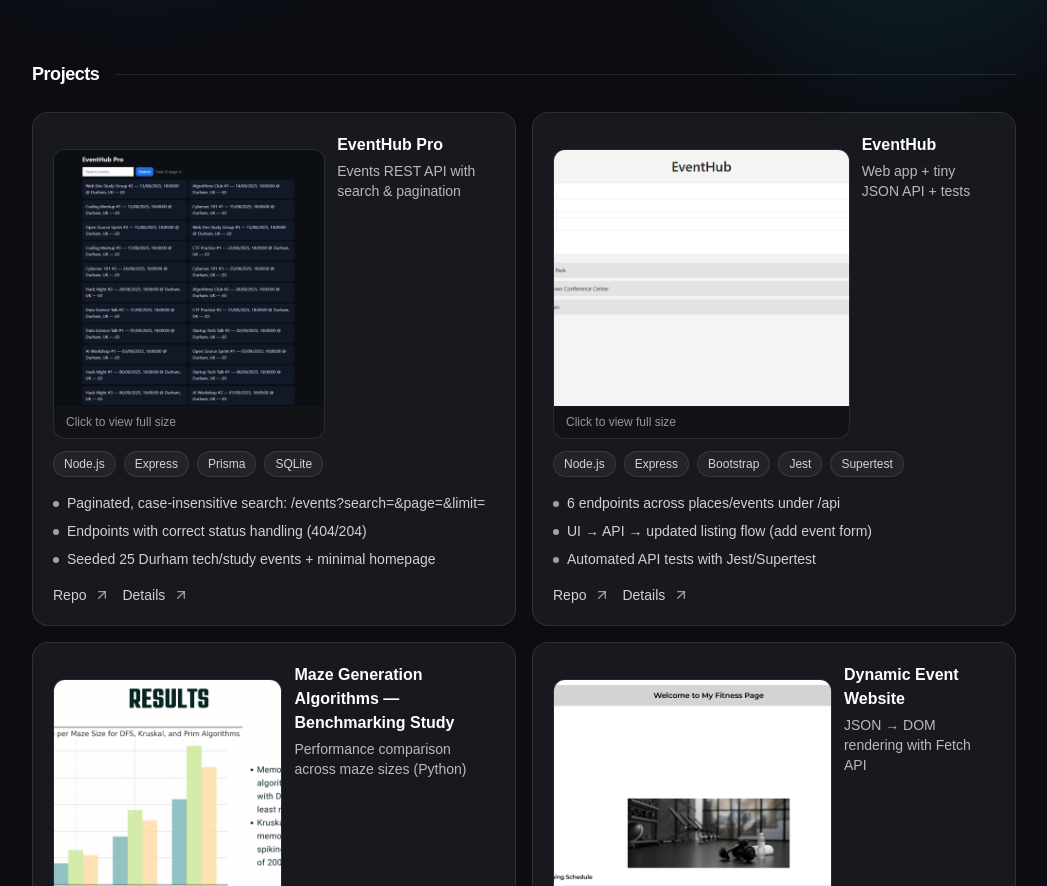
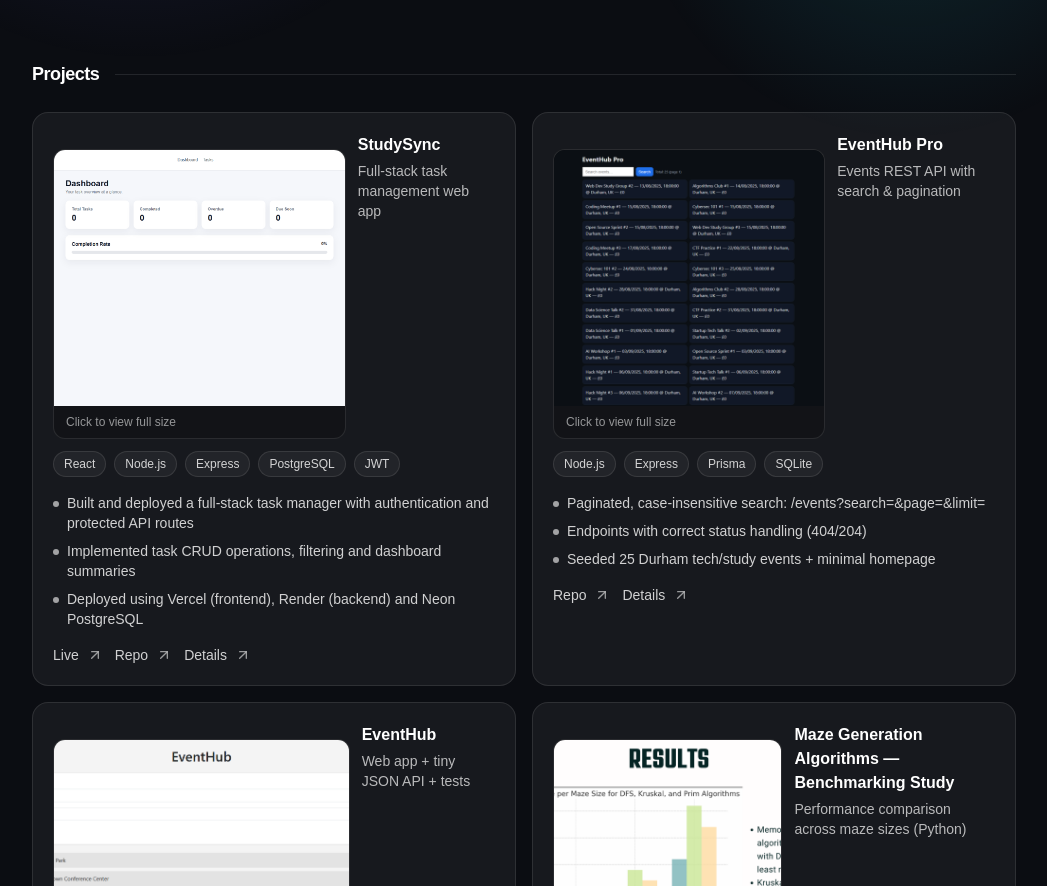
Before and after one commit to icyy001/portfolio, a Next.js app: page / in a window 1280 px wide. Shown: the part 380-1266 px from the top of the page, without its empty margins (116-1163 px from the left). Built offline with nearby package versions, Linux system fonts and the light colour scheme.

Commit message:
Add StudySync as main project on portfolio

```diff
--- a/app/page.tsx
+++ b/app/page.tsx
@@ -18,6 +18,23 @@ type Project = {
 
 const projects: Project[] = [
   {
+    slug: "studysync",
+    title: "StudySync",
+    subtitle: "Full-stack task management web app",
+    tech: ["React", "Node.js", "Express", "PostgreSQL", "JWT"],
+    highlights: [
+      "Built and deployed a full-stack task manager with authentication and protected API routes",
+      "Implemented task CRUD operations, filtering and dashboard summaries",
+      "Deployed using Vercel (frontend), Render (backend) and Neon PostgreSQL",
+    ],
+    links: [
+      { label: "Live", href: "https://study-sync-three-self.vercel.app" },
+      { label: "Repo", href: "https://github.com/icyy001/StudySync" },
+    ],
+    image: { src: "/screens/studysync.png", alt: "StudySync dashboard" },
+  },
+
+  {
     slug: "eventhub-pro",
     title: "EventHub Pro",
     subtitle: "Events REST API with search & pagination",
@@ -30,6 +47,7 @@ const projects: Project[] = [
     links: [{ label: "Repo", href: "https://github.com/icyy001/EventHub-Pro" }],
     image: { src: "/screens/eventhub-pro.png", alt: "EventHub Pro UI" },
   },
+
   {
     slug: "eventhub",
     title: "EventHub",
@@ -43,6 +61,7 @@ const projects: Project[] = [
     links: [{ label: "Repo", href: "https://github.com/icyy001/EventHub" }],
     image: { src: "/screens/eventhub.png", alt: "EventHub UI" },
   },
+
   {
     slug: "maze-benchmarking",
     title: "Maze Generation Algorithms — Benchmarking Study",
@@ -63,6 +82,7 @@ const projects: Project[] = [
       { src: "/screens/maze-method.png", alt: "Maze benchmarking methodology" },
     ],
   },
+
   {
     slug: "dynamic-event-website",
     title: "Dynamic Event Website",
```
Also changed, not shown: public/screens/studysync.png (added).
